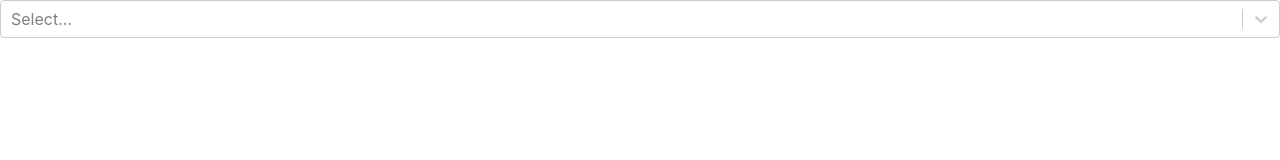
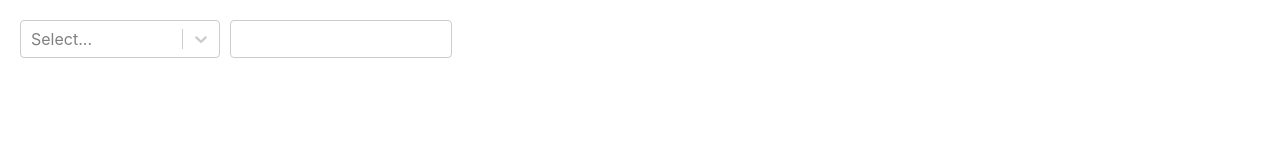
Before and after one commit to yuniprihartini/Simple-Cashier-App, a React (Create React App) app: page / in a window 1280 px wide. Shown: the top 160 px of the page. Built offline with nearby package versions, Linux system fonts and the light colour scheme.

Commit message:
Styling product name and price

```diff
--- a/src/App.css
+++ b/src/App.css
@@ -1,14 +1,22 @@
 .App {
-  text-align: center;
+  height: max-content;
+  display: flex;
+  flex-direction: row;
+  padding: 20px;
+  font-size: 16px;
 }
 
-.App-header {
-  background-color: #282c34;
-  min-height: 100vh;
-  display: flex;
-  flex-direction: column;
-  align-items: center;
-  justify-content: center;
-  font-size: calc(10px + 2vmin);
-  color: white;
+.Select {
+  width: 200px;
+  margin-right: 10px;
 }
+
+.Price {
+  width: 200px;
+  padding: 6px 10px;
+  border-color: hsl(0, 0%, 80%);
+  border-radius: 4px;
+  border-style: solid;
+  border-width: 1px;
+  cursor: not-allowed;
+}
```
